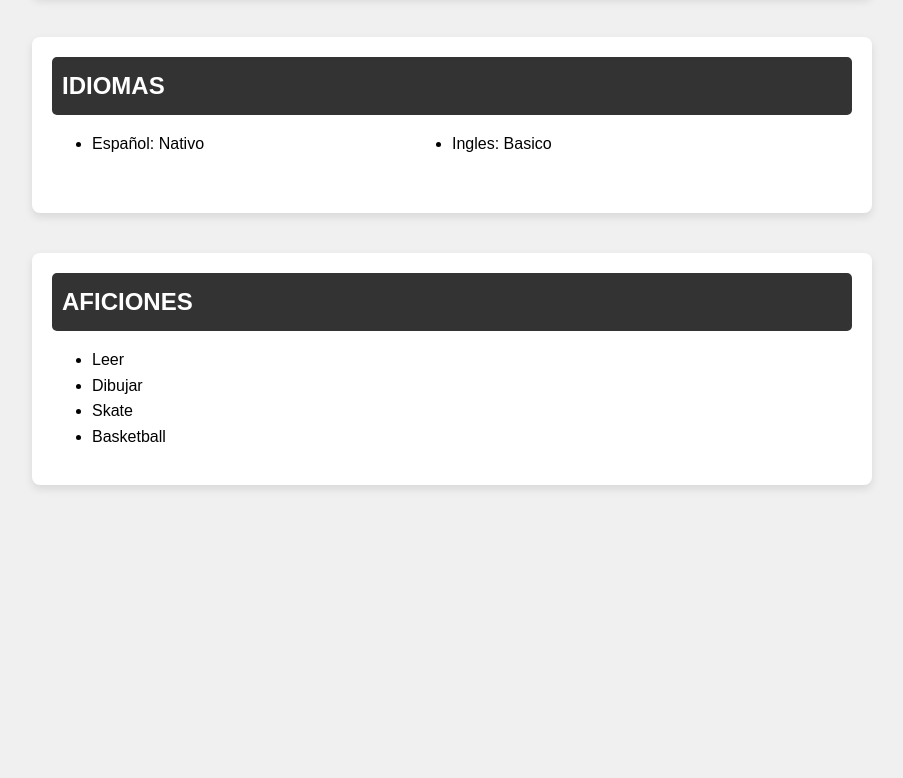
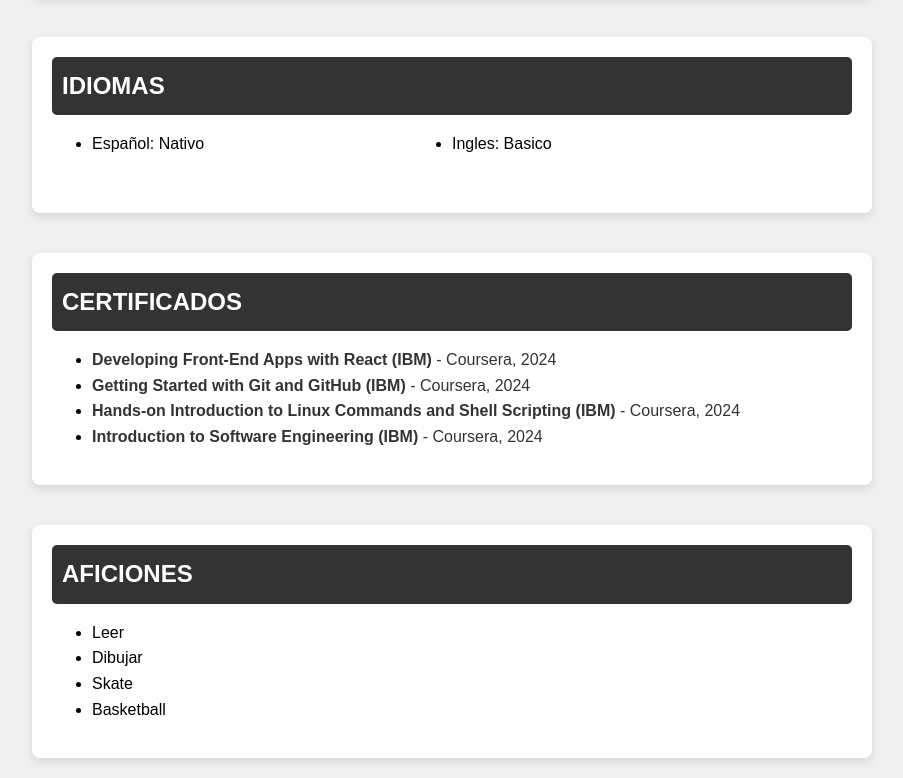
Before and after one commit to Snickmax/CV-Digital, a plain HTML site: page index.html in a window 1280 px wide. Shown: the part 2910-3688 px from the top of the page, without its empty margins (188-1091 px from the left). Before the commit the page ends 3415 px from the top, so only its background shows below. Drawn offline with Linux system fonts and the light colour scheme.

Commit message:
agregue mis certificados

```diff
--- a/index.html
+++ b/index.html
@@ -23,7 +23,8 @@
                         <li><i class="fas fa-birthday-cake"></i> 28/05/2002 (22 años)</li>
                     </ul>
                     <ul>
-                        <li><a href="mailto:victor.2002.espinoza@gmail.com"><i class="fas fa-envelope contactoInt"></i> victor.2002.espinoza@gmail.com</a></li>
+                        <li><a href="mailto:victor.2002.espinoza@gmail.com"><i class="fas fa-envelope contactoInt"></i>
+                                victor.2002.espinoza@gmail.com</a></li>
                         <li><a href="tel:+5630023656"><i class="fas fa-phone contactoInt"></i> +56 9 3002 3656</a></li>
                     </ul>
                 </div>
@@ -34,7 +35,12 @@
     <!-- Presentacion -->
     <section>
         <h2>PERFIL</h2>
-        <p>Soy estudiante de cuarto año de Ingeniería Civil en Computación e Informática en la Universidad Central. Mi participación en competencias como ICPC, Hackaton y Talento Verde ha fortalecido mis habilidades en programación, análisis de datos, resolución de problemas y trabajo en equipo. Durante mi práctica en la Ilustre Municipalidad de Coquimbo, colaboré en el desarrollo de un sistema de gestión de tareas utilizando Python, HTML, SQL y Django, demostrando mi capacidad para gestionar proyectos y ofrecer soluciones efectivas.</p>
+        <p>Soy estudiante de cuarto año de Ingeniería Civil en Computación e Informática en la Universidad Central. Mi
+            participación en competencias como ICPC, Hackaton y Talento Verde ha fortalecido mis habilidades en
+            programación, análisis de datos, resolución de problemas y trabajo en equipo. Durante mi práctica en la
+            Ilustre Municipalidad de Coquimbo, colaboré en el desarrollo de un sistema de gestión de tareas utilizando
+            Python, HTML, SQL y Django, demostrando mi capacidad para gestionar proyectos y ofrecer soluciones
+            efectivas.</p>
     </section>
 
     <!-- Experiencia laboral -->
@@ -48,9 +54,13 @@
                 <span class="fecha">01/2024 - 03/2024</span>
             </div>
             <!-- Descripcion -->
-            <p>Práctica Operacional Universitaria donde desarrollamos un sistema de gestión de tareas para el Departamento de Gestión de Sistemas y TICS de la Ilustre Municipalidad de Coquimbo, utilizando Python, HTML, SQL y Django. Participé en la definición de requerimientos, el diseño de la arquitectura del sistema y la creación de una interfaz de usuario intuitiva.</p>
+            <p>Práctica Operacional Universitaria donde desarrollamos un sistema de gestión de tareas para el
+                Departamento de Gestión de Sistemas y TICS de la Ilustre Municipalidad de Coquimbo, utilizando Python,
+                HTML, SQL y Django. Participé en la definición de requerimientos, el diseño de la arquitectura del
+                sistema y la creación de una interfaz de usuario intuitiva.</p>
             <!-- contacto -->
-            <p>Referencia: Felipe Eduardo Alegre Monroy / <a href="mailto:falegrem@municoquimbo.cl">falegrem@municoquimbo.cl</a></p>
+            <p>Referencia: Felipe Eduardo Alegre Monroy / <a
+                    href="mailto:falegrem@municoquimbo.cl">falegrem@municoquimbo.cl</a></p>
         </div>
         <div>
             <h3>MCDONALD'S</h3>
@@ -60,7 +70,10 @@
                 <span class="fecha">02/2023 - 04/2023</span>
             </div>
             <!-- Descripcion -->
-            <p>Colaboré con un equipo diverso para alcanzar objetivos comunes, mejorando la comunicación y cooperación. Me adapté rápidamente a nuevos sistemas y procedimientos, demostrando flexibilidad. Además, desarrollé habilidades de comunicación y empatía para interactuar eficazmente con diversos perfiles de usuarios.</p>
+            <p>Colaboré con un equipo diverso para alcanzar objetivos comunes, mejorando la comunicación y cooperación.
+                Me adapté rápidamente a nuevos sistemas y procedimientos, demostrando flexibilidad. Además, desarrollé
+                habilidades de comunicación y empatía para interactuar eficazmente con diversos perfiles de usuarios.
+            </p>
             <!-- contacto -->
             <p>Referencia: Patricia Ríos / <a href="mailto:patricia.rios@cl.mcd.com">patricia.rios@cl.mcd.com</a></p>
         </div>
@@ -72,7 +85,8 @@
                 <span class="fecha">02/2022 - 04/2022</span>
             </div>
             <!-- Descripcion -->
-            <p>Comercialicé planes y dispositivos móviles, optimizando las ofertas según las necesidades del cliente y mejorando la satisfacción del usuario mediante una atención efectiva.</p>
+            <p>Comercialicé planes y dispositivos móviles, optimizando las ofertas según las necesidades del cliente y
+                mejorando la satisfacción del usuario mediante una atención efectiva.</p>
             <!-- contacto -->
             <p>Referencia: Alejandro Astorga / <a href="tel:+56965593858">+56 9 6559 3858</a></p>
         </div>
@@ -84,7 +98,9 @@
                 <span class="fecha">01/2021 - 03/2021</span>
             </div>
             <!-- Descripcion -->
-            <p>En mi primer empleo, realicé una práctica profesional en contabilidad, donde realicé tareas contables, adaptándome rápidamente a nuevos sistemas y procedimientos, y desarrollé habilidades prácticas en contabilidad bajo supervisión.</p>
+            <p>En mi primer empleo, realicé una práctica profesional en contabilidad, donde realicé tareas contables,
+                adaptándome rápidamente a nuevos sistemas y procedimientos, y desarrollé habilidades prácticas en
+                contabilidad bajo supervisión.</p>
             <!-- contacto -->
             <p>Referencia: Héctor Fuentealba Riquelme / <a href="tel:+56996300123">+56 9 9630 0123</a></p>
         </div>
@@ -95,7 +111,8 @@
         <h2>LOGROS</h2>
         <ul>
             <li>Participación en Talento Verde (2024).</li>
-            <li>Ganador en Hackathon Coquimbo (2023), desarrollando una aplicación para mejorar la conectividad vial, proyecto en desarrollo con financiamiento Corfo.</li>
+            <li>Ganador en Hackathon Coquimbo (2023), desarrollando una aplicación para mejorar la conectividad vial,
+                proyecto en desarrollo con financiamiento Corfo.</li>
             <li>Participante en ICPC (2023), resolviendo dos problemas y obteniendo el 11° lugar en Chile.</li>
             <li>Ayudantías en programación (Python y Java) en la Universidad Central (2022-2024).</li>
         </ul>
@@ -110,14 +127,22 @@
             <p class="date"> 2021 - Actual (Esperado 2026)</p>
             <!-- Descripcion -->
             <p>Actualmente curso mi carrera en la Universidad Central.</p>
-            <p>Durante mi tiempo en la universidad, participé en la Hackathon, donde obtuvimos el primer lugar gracias al trabajo en equipo. Proporcionamos una solución innovadora para la conectividad vial mediante una aplicación, actualmente en proceso de desarrollo con mi equipo. Este proyecto cuenta con financiamiento de Corfo, otorgado como premio de asesoramiento en la competencia.</p>
-            <p>Además, tuve la oportunidad de competir en el Concurso Internacional de Programación Competitiva (ICPC) como parte del equipo representativo de la universidad, logrando resolver dos ejercicios y obteniendo el 11vo lugar en Chile. Estas experiencias han contribuido significativamente a mi crecimiento académico y habilidades en programación, motivándome a seguir perfeccionándome durante mi educación universitaria.</p>
+            <p>Durante mi tiempo en la universidad, participé en la Hackathon, donde obtuvimos el primer lugar gracias
+                al trabajo en equipo. Proporcionamos una solución innovadora para la conectividad vial mediante una
+                aplicación, actualmente en proceso de desarrollo con mi equipo. Este proyecto cuenta con financiamiento
+                de Corfo, otorgado como premio de asesoramiento en la competencia.</p>
+            <p>Además, tuve la oportunidad de competir en el Concurso Internacional de Programación Competitiva (ICPC)
+                como parte del equipo representativo de la universidad, logrando resolver dos ejercicios y obteniendo el
+                11vo lugar en Chile. Estas experiencias han contribuido significativamente a mi crecimiento académico y
+                habilidades en programación, motivándome a seguir perfeccionándome durante mi educación universitaria.
+            </p>
             <p>Por último, colaboré como ayudante en los siguientes ramos, a solicitud de profesores:</p>
             <ul>
                 <li>Programación Computacional (Python)</li>
                 <li>Programación Orientada a Objetos (java)</li>
             </ul>
-            <p>Esta experiencia me ha permitido fortalecer los conocimientos y habilidades en programación, así como mi capacidad para comunicar y enseñar conceptos técnicos a otros estudiantes.</p>
+            <p>Esta experiencia me ha permitido fortalecer los conocimientos y habilidades en programación, así como mi
+                capacidad para comunicar y enseñar conceptos técnicos a otros estudiantes.</p>
 
             <a href="https://github.com/Snickmax/Universidad-Central" target="_blank">
                 <img src="https://cdn-icons-png.flaticon.com/512/25/25231.png" alt="gitlogo" style="width: 50px;">
@@ -186,6 +211,37 @@
         </ul>
     </section>
 
+    <!-- Certificados -->
+    <section>
+        <h2>CERTIFICADOS</h2>
+        <ul>
+            <li>
+                <a href="https://coursera.org/share/ab8e94638860797314235140e19b8830"
+                    target="_blank">
+                    <strong>Developing Front-End Apps with React (IBM) </strong> - Coursera, 2024
+                </a>
+            </li>
+            <li>
+                <a href="https://coursera.org/share/f2d7c945110eff3f34c500911682942c"
+                    target="_blank">
+                    <strong>Getting Started with Git and GitHub (IBM) </strong> - Coursera, 2024
+                </a>
+            </li>
+            <li>
+                <a href="https://coursera.org/share/bf2475cbd62fa5f87201c3332eee8206"
+                    target="_blank">
+                    <strong>Hands-on Introduction to Linux Commands and Shell Scripting (IBM) </strong> - Coursera, 2024
+                </a>
+            </li>
+            <li>
+                <a href="https://coursera.org/share/bb159b5a6db7fa7f87a12d16a79e2be1"
+                    target="_blank">
+                    <strong>Introduction to Software Engineering (IBM) </strong> - Coursera, 2024
+                </a>
+            </li>
+        </ul>
+    </section>
+
     <!-- aficiones -->
     <section>
         <h2>AFICIONES</h2>
```
